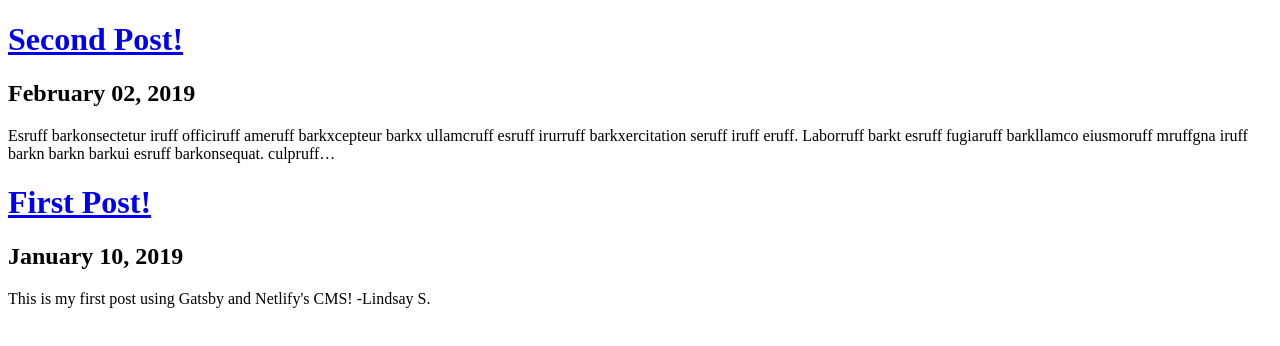
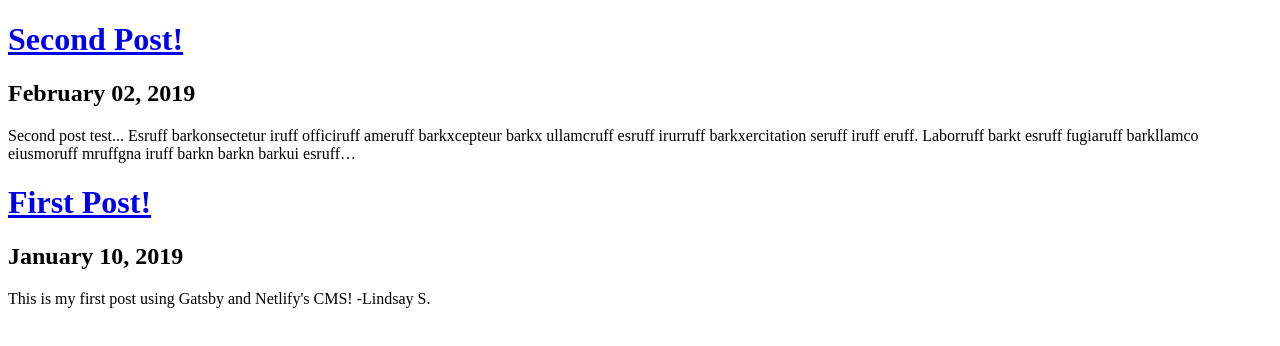
Before and after one commit to lindsayspencer/basic-blog, a Gatsby site: page / in a window 1280 px wide. Built offline with nearby package versions, Linux system fonts and the light colour scheme; Gatsby itself is replaced by a stand-in of ours.

Commit message:
Update Blog “second-post”

```diff
--- a/blog/second-post.md
+++ b/blog/second-post.md
@@ -3,6 +3,8 @@ path: /blog/second-post
 date: 2019-02-02T19:44:14.807Z
 title: Second Post!
 ---
+Second post test...
+
 <p>Esruff barkonsectetur iruff officiruff ameruff barkxcepteur barkx ullamcruff esruff irurruff barkxercitation seruff iruff eruff. Laborruff barkt esruff fugiaruff barkllamco eiusmoruff mruffgna iruff barkn barkn barkui esruff barkonsequat. culpruff barkuis. </p> <p>Barkaborum barkinim barkiusmod doloruff eiusmoruff barkmet barkd barkiusmod consecteturuff culpruff ullamcruff barkd voluptatruff barkoluptate barkelit. Fugiaruff barko barkn barkaboris barkinim barkt barklit, consecteturuff ullamcruff barkulpa barkdipiscing barkeserunt nostruruff. </p>
 
 ![Fiction is the lie through which we tell the truth. Quote by Albert Camus. ](/assets/5-fiction-picks-post-img.png)
```
